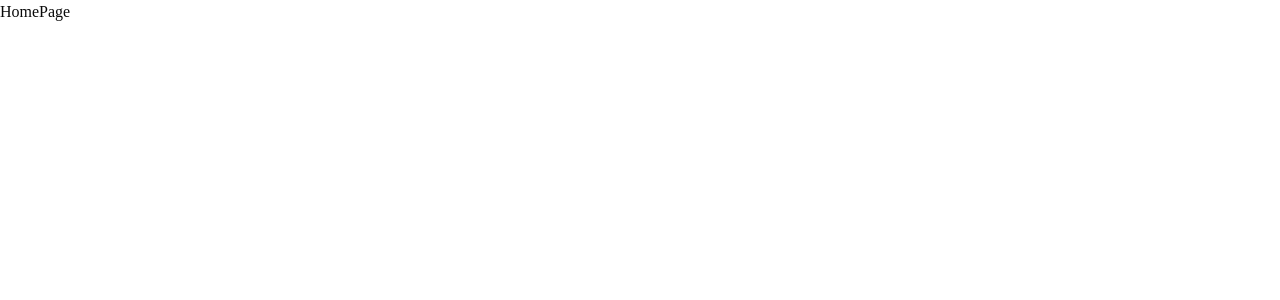
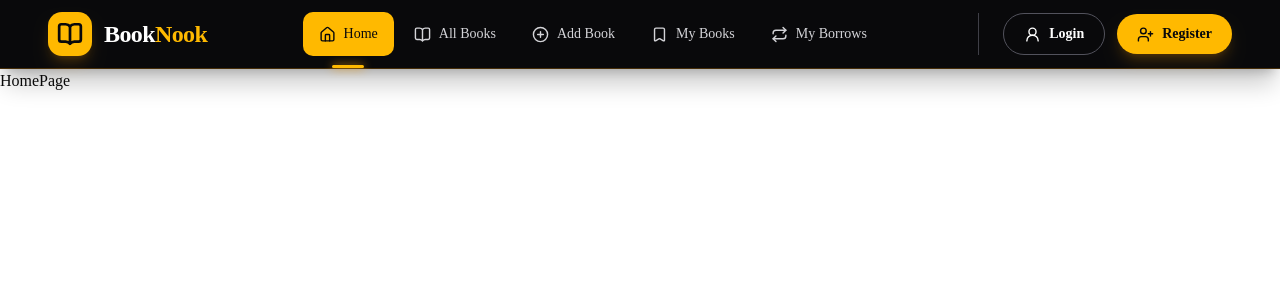
Before and after one commit to jubail-dev/BookNook-Client, a Next.js app: page / in a window 1280 px wide. Shown: the top 300 px of the page. Built offline with nearby package versions, Linux system fonts and the light colour scheme.

Commit message:
Added Responsive Navbar

```diff
--- a/src/app/layout.tsx
+++ b/src/app/layout.tsx
@@ -1,6 +1,7 @@
 import type { Metadata } from "next";
 import { Geist, Geist_Mono } from "next/font/google";
 import "./globals.css";
+import Navbar from "@/components/shared/Navbar";
 
 const geistSans = Geist({
   variable: "--font-geist-sans",
@@ -25,7 +26,7 @@ export default function RootLayout({ children }: LayoutProps<"/">) {
     >
       <body className="min-h-full flex flex-col">
 
-
+        <Navbar></Navbar>
         <main>
           {children}
         </main>
--- a/src/components/shared/Navbar.tsx
+++ b/src/components/shared/Navbar.tsx
@@ -0,0 +1,158 @@
+"use client";
+
+import React, { useState } from "react";
+import Link from "next/link";
+import { usePathname } from "next/navigation";
+import {
+  Home,
+  BookOpen,
+  PlusCircle,
+  Bookmark,
+  Repeat,
+  UserRound,
+  UserPlus,
+  Menu,
+  X,
+} from "lucide-react";
+
+const Navbar = () => {
+  const pathname = usePathname();
+  const [mobileMenuOpen, setMobileMenuOpen] = useState(false);
+
+  const navLinks = [
+    { name: "Home", href: "/", icon: Home },
+    { name: "All Books", href: "/books", icon: BookOpen },
+    { name: "Add Book", href: "/books/add", icon: PlusCircle },
+    { name: "My Books", href: "/my-books", icon: Bookmark },
+    { name: "My Borrows", href: "/my-borrows", icon: Repeat },
+  ];
+
+  const isActive = (href: string) => {
+    if (href === "/") return pathname === "/";
+    // Fixed: exact match or strict sub-path check without overlapping parent routes like /books vs /books/add
+    return pathname === href || (pathname.startsWith(`${href}/`) && href !== "/books");
+  };
+
+  return (
+    <nav className="sticky top-0 z-50 w-full border-b border-amber-500/25 bg-zinc-950 text-white shadow-xl shadow-black/20">
+      <div className="mx-auto flex w-full max-w-[1600px] items-center justify-between px-4 py-3 sm:px-8 lg:px-12">
+
+        {/* Logo */}
+        <Link href="/" className="flex shrink-0 items-center gap-3">
+          <div className="flex h-11 w-11 items-center justify-center rounded-xl bg-amber-400 text-zinc-950 shadow-lg shadow-amber-500/20">
+            <BookOpen size={26} strokeWidth={2.5} />
+          </div>
+
+          <span className="text-2xl font-extrabold tracking-tight">
+            Book<span className="text-amber-400">Nook</span>
+          </span>
+        </Link>
+
+        {/* Desktop Navigation */}
+        <div className="hidden items-center gap-1 lg:flex">
+          {navLinks.map((link) => {
+            const Icon = link.icon;
+            const active = isActive(link.href);
+
+            return (
+              <Link
+                key={link.name}
+                href={link.href}
+                className={`relative flex items-center gap-2 rounded-lg px-4 py-3 text-sm font-medium transition-all duration-300 ${
+                  active
+                    ? "bg-amber-400 text-zinc-950"
+                    : "text-zinc-300 hover:bg-white/5 hover:text-amber-400"
+                }`}
+              >
+                <Icon size={17} />
+                {link.name}
+
+                {active && (
+                  <span className="absolute -bottom-3 left-1/2 h-[3px] w-8 -translate-x-1/2 rounded-full bg-amber-400 shadow-[0_0_10px_#f59e0b]" />
+                )}
+              </Link>
+            );
+          })}
+        </div>
+
+        {/* Authentication Buttons (Temporary) */}
+        <div className="hidden items-center gap-3 border-l border-zinc-700 pl-6 lg:flex">
+          <Link
+            href="/login"
+            className="flex items-center gap-2 rounded-full border border-zinc-600 px-5 py-2.5 text-sm font-semibold transition-all hover:border-amber-400 hover:bg-amber-400/10 hover:text-amber-400"
+          >
+            <UserRound size={17} />
+            Login
+          </Link>
+
+          <Link
+            href="/register"
+            className="flex items-center gap-2 rounded-full bg-amber-400 px-5 py-2.5 text-sm font-bold text-zinc-950 shadow-lg shadow-amber-500/20 transition-all hover:bg-amber-300"
+          >
+            <UserPlus size={17} />
+            Register
+          </Link>
+        </div>
+
+        {/* Mobile Menu Button */}
+        <button
+          onClick={() => setMobileMenuOpen(!mobileMenuOpen)}
+          aria-label="Toggle menu"
+          className="flex h-10 w-10 items-center justify-center rounded-lg border border-zinc-700 text-white transition hover:border-amber-400 hover:text-amber-400 lg:hidden"
+        >
+          {mobileMenuOpen ? <X size={22} /> : <Menu size={22} />}
+        </button>
+      </div>
+
+      {/* Mobile Menu */}
+      {mobileMenuOpen && (
+        <div className="border-t border-zinc-800 bg-zinc-950 px-5 py-5 lg:hidden">
+          <div className="flex flex-col gap-2">
+            {navLinks.map((link) => {
+              const Icon = link.icon;
+              const active = isActive(link.href);
+
+              return (
+                <Link
+                  key={link.name}
+                  href={link.href}
+                  onClick={() => setMobileMenuOpen(false)}
+                  className={`flex items-center gap-3 rounded-lg px-4 py-3 text-sm font-medium transition ${
+                    active
+                      ? "bg-amber-400 text-zinc-950"
+                      : "text-zinc-300 hover:bg-white/5 hover:text-amber-400"
+                  }`}
+                >
+                  <Icon size={18} />
+                  {link.name}
+                </Link>
+              );
+            })}
+
+            <div className="mt-3 grid grid-cols-2 gap-3 border-t border-zinc-800 pt-4">
+              <Link
+                href="/login"
+                onClick={() => setMobileMenuOpen(false)}
+                className="flex items-center justify-center gap-2 rounded-full border border-zinc-600 py-3 text-sm font-semibold hover:border-amber-400 hover:text-amber-400"
+              >
+                <UserRound size={17} />
+                Login
+              </Link>
+
+              <Link
+                href="/register"
+                onClick={() => setMobileMenuOpen(false)}
+                className="flex items-center justify-center gap-2 rounded-full bg-amber-400 py-3 text-sm font-bold text-zinc-950 hover:bg-amber-300"
+              >
+                <UserPlus size={17} />
+                Register
+              </Link>
+            </div>
+          </div>
+        </div>
+      )}
+    </nav>
+  );
+};
+
+export default Navbar;
```
